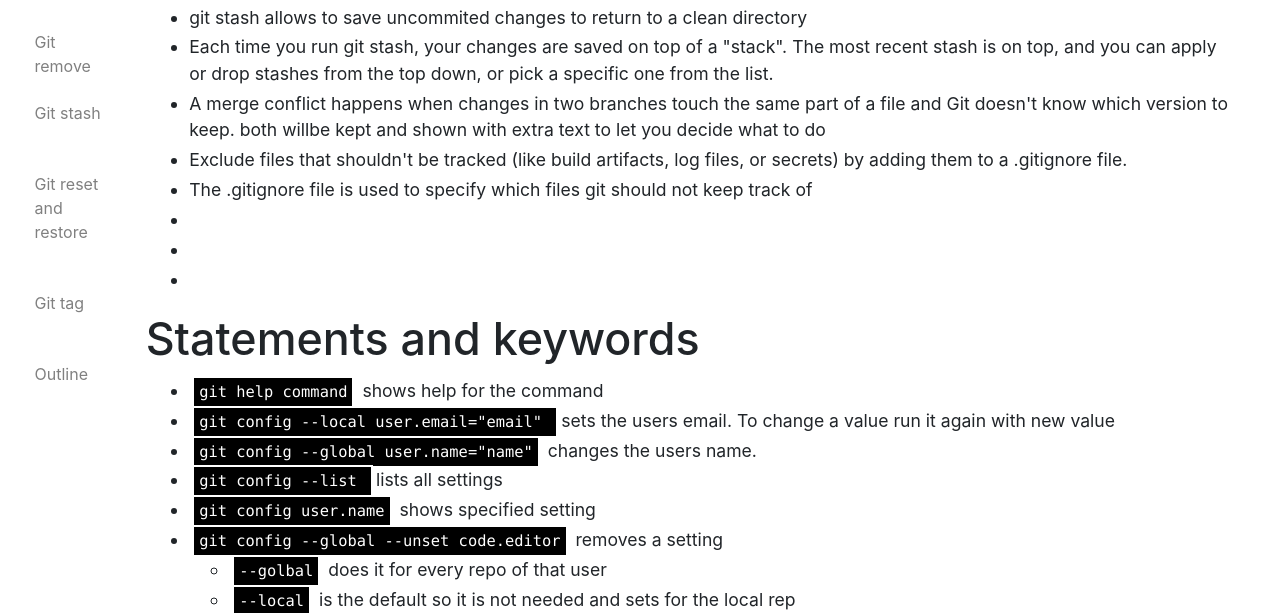
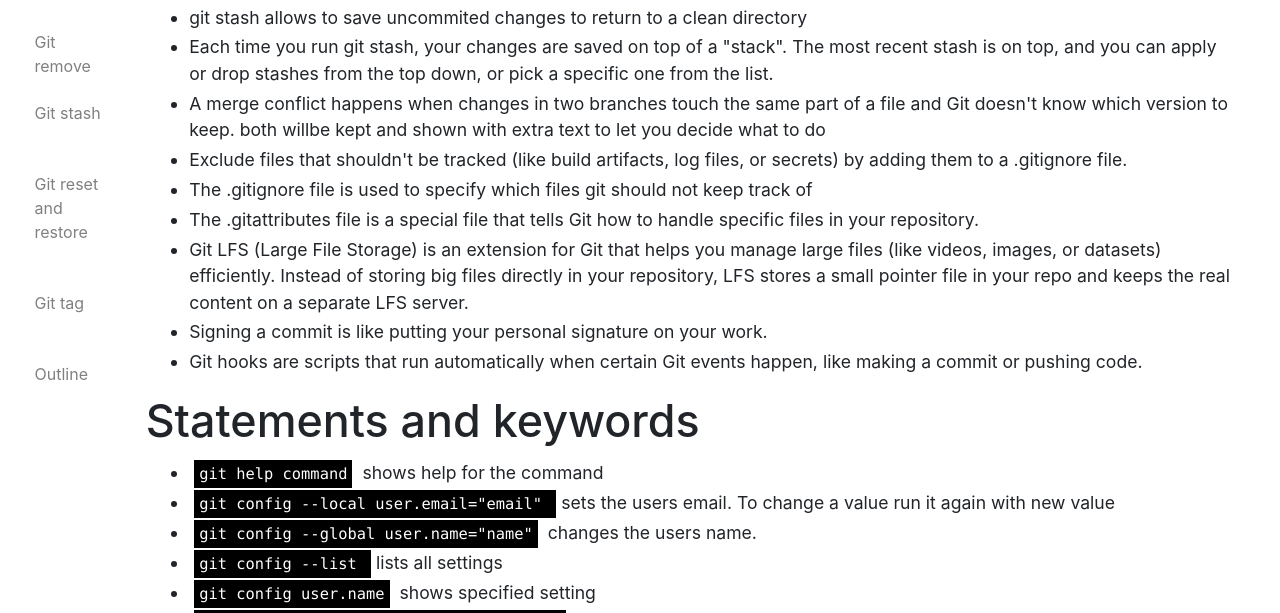
Before and after one commit to TomGaldeano/TomGaldeano, a Flask app: page /programacion/git in a window 1280 px wide. Shown: the part 392-1005 px from the top of the page. Run offline with Flask 3, Linux system fonts and the light colour scheme; some libraries are stand-ins or nearby versions.

Commit message:
github v1 finished

```diff
--- a/templates/prog_git.html
+++ b/templates/prog_git.html
@@ -57,9 +57,10 @@
         <li class="text-left main_content">A merge conflict happens when changes in two branches touch the same part of a file and Git doesn't know which version to keep. both willbe kept and shown with extra text to let you decide what to do</li>
         <li class="text-left main_content">Exclude files that shouldn't be tracked (like build artifacts, log files, or secrets) by adding them to a .gitignore file.</li>
         <li class="text-left main_content">The .gitignore file is used to specify which files git should not keep track of</li>
-        <li class="text-left main_content"></li>
-        <li class="text-left main_content"></li>
-        <li class="text-left main_content"></li>
+        <li class="text-left main_content">The .gitattributes file is a special file that tells Git how to handle specific files in your repository.</li>
+        <li class="text-left main_content">Git LFS (Large File Storage) is an extension for Git that helps you manage large files (like videos, images, or datasets) efficiently. Instead of storing big files directly in your repository, LFS stores a small pointer file in your repo and keeps the real content on a separate LFS server.</li>
+        <li class="text-left main_content">Signing a commit is like putting your personal signature on your work.</li>
+        <li class="text-left main_content">Git hooks are scripts that run automatically when certain Git events happen, like making a commit or pushing code.</li>
       </ul>
     </div>
     <div class="row justify-content-md-left container d-flex mx-auto">
@@ -179,15 +180,6 @@
         <li class="text-left main_content"><code>git rebase --continue</code> continues the rebase after resolving conflicts</li>
         <li class="text-left main_content"><code>git rebase --skip</code> skips the current commit during rebase</li>
         <li class="text-left main_content"><code>git pull --rebase</code> pulls the changes from the remote repo and rebases</li>
-        <h2 class="h2_big" id="outline">Outline</h2>
-
-        <li class="text-left main_content"></li>
-        <li class="text-left main_content"></li>
-        <li class="text-left main_content"></li>
-        <li class="text-left main_content"></li>
-        <li class="text-left main_content"></li>
-        <li class="text-left main_content"></li>
-        <li class="text-left main_content"></li>
       </ul>
     </div>
   </main>
```
